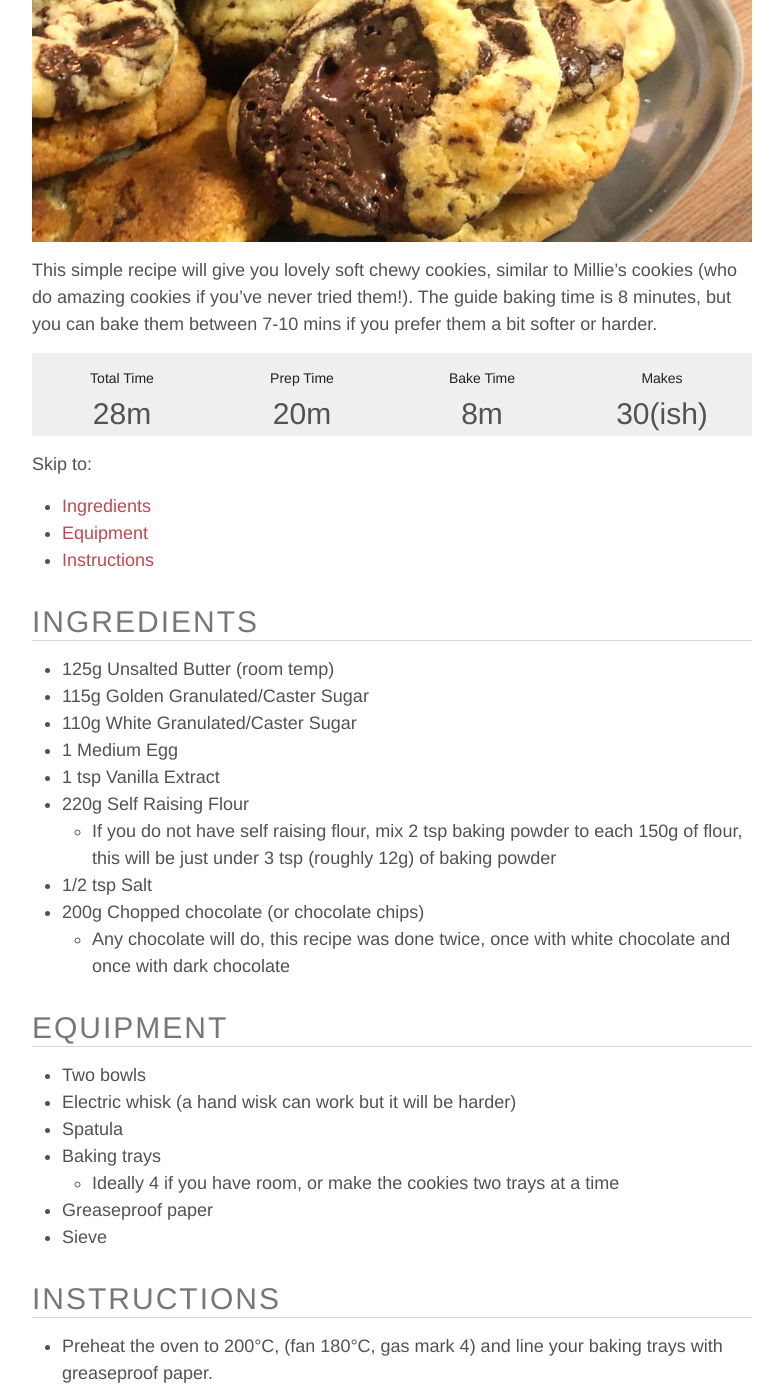
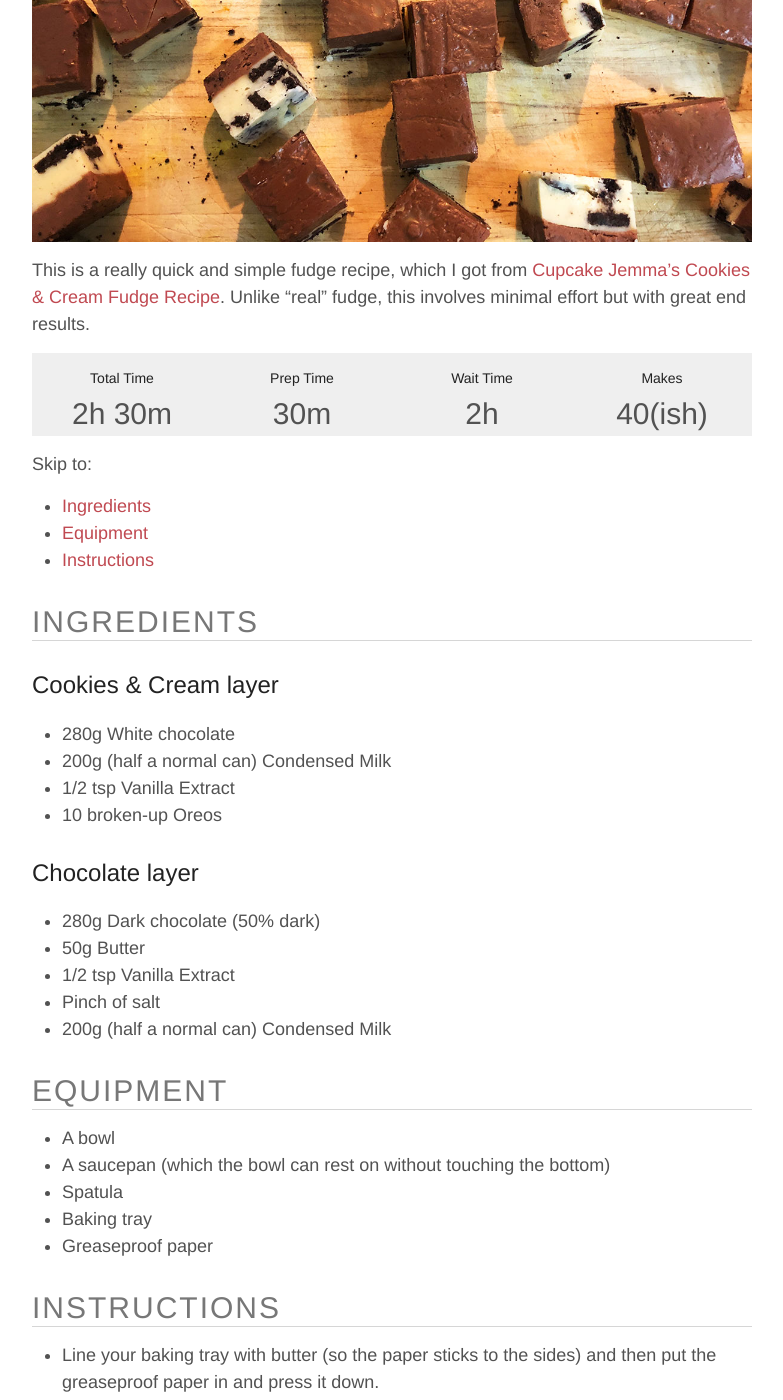
Before and after one commit to dineshraj/blog, a Jekyll site: the page built from index.html, in a window 1280 px wide and 1400 px high, scrolled down 384 px. Shown: the whole window, without its empty margins (248-1031 px from the left). Built offline with Jekyll 4.4.1, drawn with Linux system fonts in a browser that asks for light colours; some of the changed text lies outside the part shown.

Commit message:
fudge recipe

```diff
--- a/_config.yml
+++ b/_config.yml
@@ -9,7 +9,7 @@ name: Dineshraj Goomani
 description: Travel and technology
 
 # URL of your avatar or profile pic (you could use your GitHub profile pic)
-avatar: /assets/avatar.jpeg
+avatar: /assets/avatar_small.jpg
 
 excerpt_separator: "<!-- more -->"
 
--- /dev/null
+++ b/_posts/2020-05-31-quick-fudge-recipe.md
@@ -0,0 +1,103 @@
+---
+layout: post
+title:  Quick fudge recipe
+date:   2020-06-08 12:22:47 +0000
+categories: fudge cooking baking recipe
+image: /assets/fudge/social.jpg
+---
+
+![Quick fudge recipe ][intro]
+
+This is a really quick and simple fudge recipe, which I got from [Cupcake Jemma's Cookies & Cream Fudge Recipe](https://www.youtube.com/watch?v=GVw23vxNiiA). Unlike "real" fudge, this involves minimal effort but with great end results.
+
+{% include recipe-table.html totalTime='2h 30m' prepTime='30m' waitTime='2h' makes='40(ish)' %}
+
+Skip to:
+* [Ingredients](#ingredients)
+* [Equipment](#equipment)
+* [Instructions](#instructions)
+
+## Ingredients
+### Cookies & Cream layer
+* **280g** White chocolate
+* **200g (half a normal can)** Condensed Milk
+* **1/2 tsp**	Vanilla Extract
+* **10** broken-up Oreos
+
+### Chocolate layer
+* **280g** Dark chocolate (50% dark)
+* **50g** Butter
+* **1/2 tsp**	Vanilla Extract
+* Pinch of salt
+* **200g (half a normal can)** Condensed Milk
+
+## Equipment
+* A bowl
+* A saucepan (which the bowl can rest on without touching the bottom)
+* Spatula
+* Baking tray
+* Greaseproof paper
+
+## Instructions
+* Line your baking tray with butter (so the paper sticks to the sides) and then put the greaseproof paper in and press it down.
+
+<!-- more -->
+
+### Cookies and Cream layer
+
+* Chop up the white chocolate into small chunks and put in your bowl.
+
+* Pour in your condensed milk and vanilla extract.
+
+* Boil some water and pour into your saucepan, so there is an inch of water at the bottom, keep it simmering.
+
+* Put your bowl on top of the pan, making sure that the bottom of the bowl isn't touching the water (you'll use the steam to heat up your ingredients)
+  * Congratulations you've just made a [Bain-marie](https://en.wikipedia.org/wiki/Bain-marie)
+
+{% include image.html url='/assets/fudge/melting-chocolate.jpg' caption='melting our white chocolate mixture' %}
+
+* Stir the mixture until the ingredients are well incorporated, you'll know this by the mixture holding together and no longer leaving sticky traces on the side of the bowl.
+
+{% include image.html url='/assets/fudge/oreos.jpg' caption='10 broken up Oreos' %}
+
+* Take the bowl off the pan and mix in your broken up Oreos. Do this quickly as the mixture will start to set!
+
+* Now (equally quickly) pour your mixture into your baking tray and spread it around until the surface is smooth (a back of a spoon will do if you don't have anything fancier).
+
+* Leave it to set in the fridge for 1 hour.
+
+### Chocolate layer
+
+* Get your Cookie and cream layer out of the fridge and set it nearby.
+
+* Chop up the dark chocolate into small chunks and put in your bowl.
+
+* Chop up your butter and put in bowl with the chocolate.
+
+* Add vanilla extract and salt
+
+{% include image.html url='/assets/fudge/melting-more-chocolate.jpg' caption='melting our dark chocolate mixture' %}
+
+* Reconstruct your Bain-marie and heat up the mixture, mixing it well as it heats.
+
+* When it is fully incorporated, take it off the heat and mix in the condensed milk.
+
+* Pour the mixture over the cookies and cream layer and smooth out the surface as before.
+  * Don't worry if some drips down the sides, you'll trim the sides later on to make everything more pretty!
+
+* Put in the fridge for another hour
+
+### Serving
+
+* Take the fudge out of fridge
+* Trim the sides to make it looks nice.
+
+{% include image.html url='/assets/fudge/final-fudge.jpg' caption='just out of the fridge (with the edges trimmed!)' %}
+
+* Cut it into small squares
+
+{% include image.html url='/assets/fudge/all-chopped-up.jpg' caption='cut into many many squares' %}
+
+* Now all that's left is to enjoy it!
+
+[intro]: /assets/fudge/social.jpg "Quick fudge recipe"
```
Also changed, not shown: _includes/recipe-table.html (+10 -0 lines), README.md, assets/avatar.jpeg, assets/avatar_small.jpg (added), assets/fudge/all-chopped-up.jpg (added), assets/fudge/final-fudge.jpg (added), assets/fudge/melting-chocolate.jpg (added), assets/fudge/melting-more-chocolate.jpg (added), assets/fudge/oreos.jpg (added), assets/fudge/social.jpg (added).
